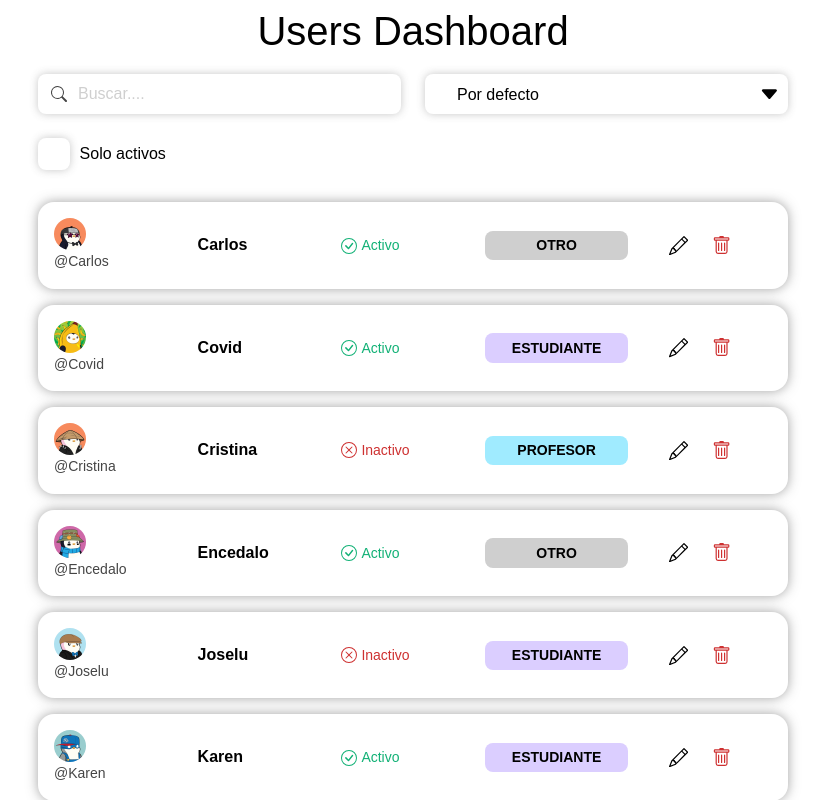
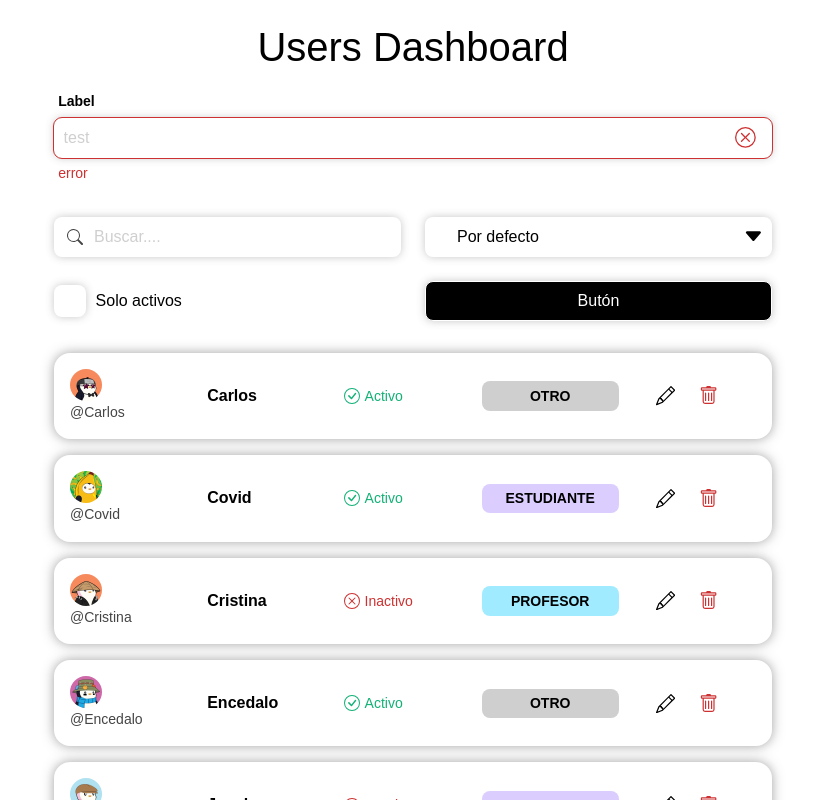
Before and after one commit to JoseIu/users-dashboard-react, a React (Vite) app: page / in a window 1280 px wide. Shown: the top 800 px of the page, without its empty margins (227-1052 px from the left). Built offline with nearby package versions, Linux system fonts and the light colour scheme; data requests are answered from the project's data file; a web font is replaced by a local one.

Commit message:
testing buttons and inputs compoents

```diff
--- a/src/components/user-filters/UserFilters.jsx
+++ b/src/components/user-filters/UserFilters.jsx
@@ -1,4 +1,5 @@
 import { SORT_OPTIONS } from '../../constants/sortOptions';
+import Button from '../buttons/button/Button';
 import CheckBox from '../form/checkbox/CheckBox';
 import InputSearh from '../form/input-search/InputSearch';
 import Select from '../form/select/Select';
@@ -34,6 +35,7 @@ const UserFilters = ({
 			/>
 			<span>Solo activos</span>
 		</div>
+		<Button kind='primary'>Butón</Button>
 	</form>
 );
 export default UserFilters;
--- a/src/components/user-list/UserList.jsx
+++ b/src/components/user-list/UserList.jsx
@@ -1,5 +1,6 @@
 import useFilters from '../../lib/hooks/useFilters';
 import { useUsers } from '../../lib/hooks/useUsers';
+import InputTextAsync from '../form/input-text-async/InputTextAsync';
 import Title from '../title/Tile';
 import UserFilters from '../user-filters/UserFilters';
 import UserListPagination from '../user-list-pagination/UserListPagination';
@@ -22,6 +23,11 @@ const UserList = () => {
 	return (
 		<div className={style.container}>
 			<Title />
+			<InputTextAsync
+				label={'Label'}
+				error={'error'}
+				placeholder='test'
+			></InputTextAsync>
 			<UserFilters
 				search={filters.search}
 				setSearch={setSearch}
--- a/src/components/user-list/UserList.module.css
+++ b/src/components/user-list/UserList.module.css
@@ -1,4 +1,5 @@
 .container {
+	padding: 1em 1em 0 1em;
 	width: 100%;
 	display: flex;
 	flex-direction: column;
--- a/src/components/users-row/UsersRow.jsx
+++ b/src/components/users-row/UsersRow.jsx
@@ -4,7 +4,6 @@ import style from './UsersRow.module.css';
 const UsersRow = ({ users, isLoading, error }) => {
 	if (isLoading) return <p> Cargando usuarios....🚀</p>;
 	if (error) return <p>Error al cargar los usuarios 😥</p>;
-
 	if (!users.length) return <p>No hay usuarios 😅</p>;
 
 	const usersRendered = users.map((user) => <User {...user} key={user.id} />);
```
